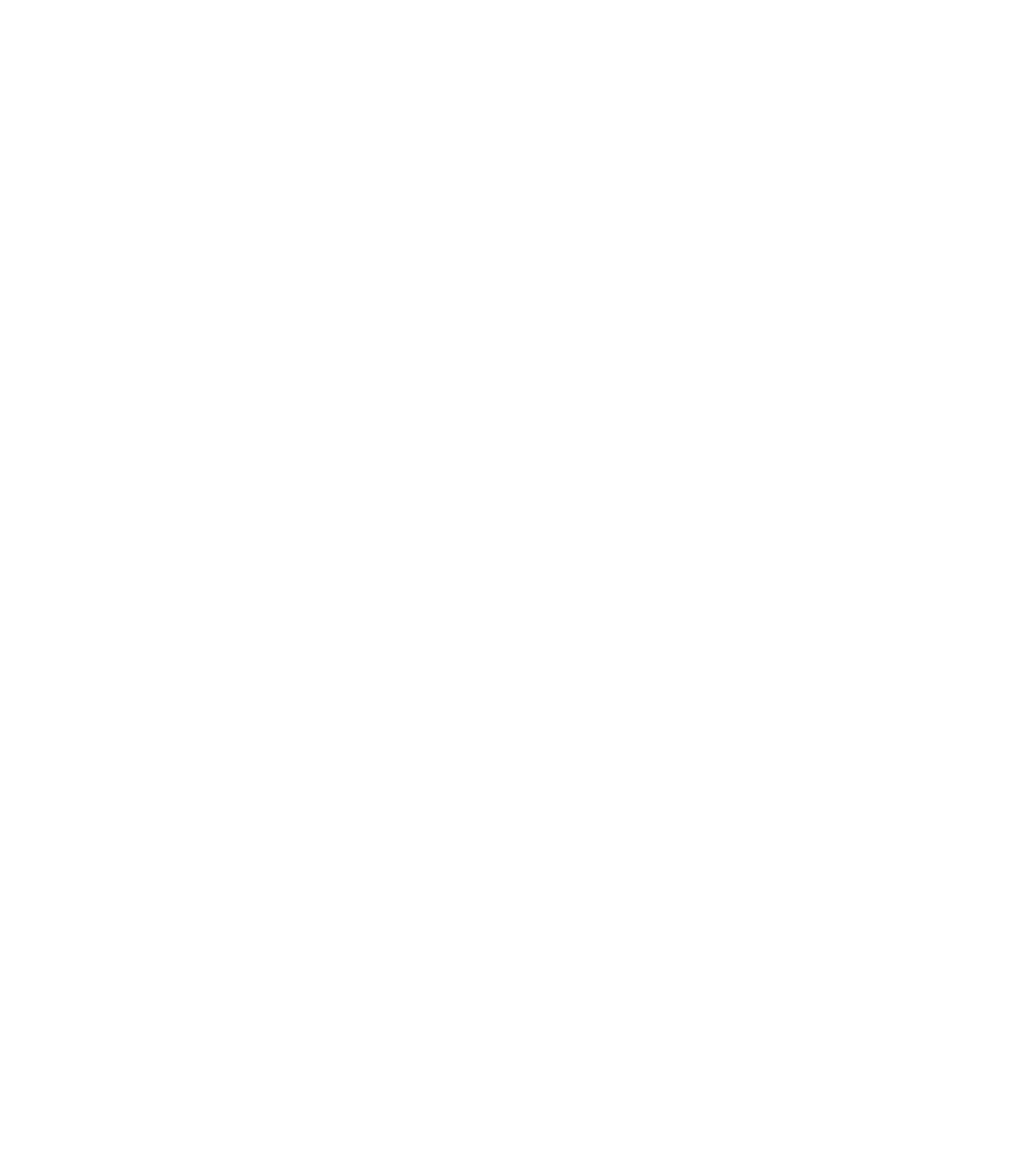
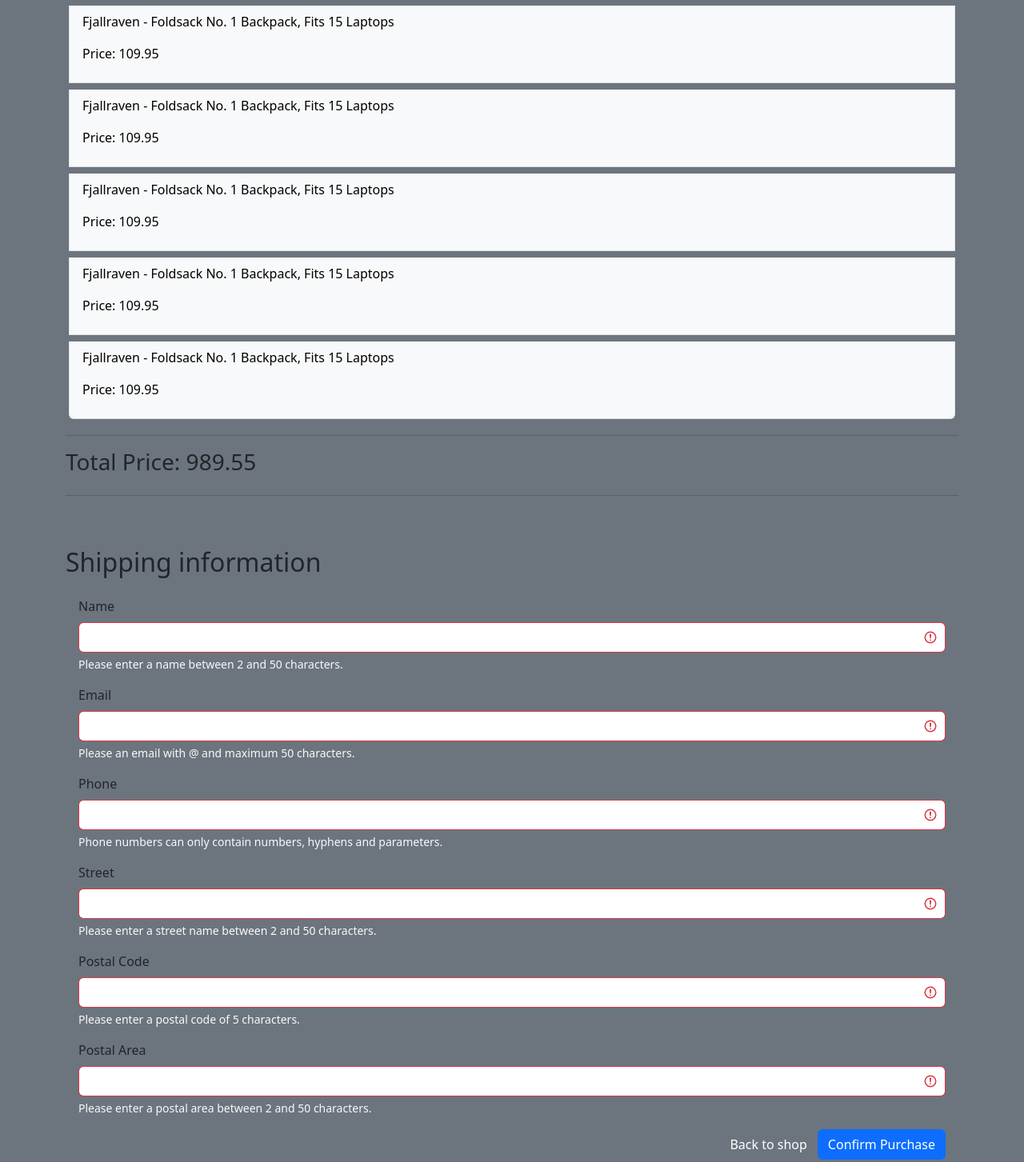
Before and after one commit to AndreasOO/nac-frontend-angular-individual-assignment, an Angular app: page /checkout in a window 1280 px wide. Shown: the part 537-1990 px from the top of the page at 80% size. Before the commit the page ends 800 px from the top, so only its background shows below. Built offline with nearby package versions, Linux system fonts and the light colour scheme.

Commit message:
Added html for checkout-view component - ugly but works

```diff
--- a/src/app/checkout/checkout-view/checkout-view.component.html
+++ b/src/app/checkout/checkout-view/checkout-view.component.html
@@ -1 +1,77 @@
-<p>checkout-view works!</p>
+<div class="container bg-secondary">
+  <h2 class="py-2">Order items</h2>
+  <ul class="list-group" id="orderSummary">
+    <li *ngFor="let item of shoppingCart" class="list-group-item bg-light text-black m-1">
+      <p>{{item.title}}</p>
+      <p>Price: {{item.price}}</p>
+    </li>
+  </ul>
+  <hr>
+  <h3>Total Price: {{totalPrice}}</h3>
+  <ul class="list-group list-group-horizontal" id="totalPrice">
+  </ul>
+
+  <hr>
+</div>
+
+<div class="container pt-5">
+  <h2>Shipping information</h2>
+<form class="p-3">
+  <div class="mb-3">
+    <!-- Add js validation on each input element - then add class is-invalid   if validation fail-->
+    <label for="validationCustomerName" class="form-label">Name</label>
+    <div class="input-group has-validation">
+      <input type="text" class="form-control is-invalid" id="validationCustomerName" required>
+      <div class="invalid-feedback text-light">Please enter a name between 2 and 50 characters.</div>
+    </div>
+  </div>
+
+  <div class="mb-3">
+    <label for="validationCustomerEmail" class="form-label">Email</label>
+    <div class="input-group has-validation">
+      <input type="email" class="form-control is-invalid" id="validationCustomerEmail" required>
+      <div class="invalid-feedback text-light">Please an email with &#64; and maximum 50 characters.</div>
+    </div>
+  </div>
+
+
+  <div class="mb-3">
+    <label for="validationCustomerPhone" class="form-label">Phone</label>
+    <div class="input-group has-validation">
+      <input type="text" class="form-control is-invalid" id="validationCustomerPhone" required>
+      <div class="invalid-feedback text-light">Phone numbers can only contain numbers, hyphens and parameters.</div>
+    </div>
+  </div>
+
+  <div class="mb-3">
+    <label for="validationCustomerStreetAddress" class="form-label">Street</label>
+    <div class="input-group has-validation">
+      <input type="text" class="form-control is-invalid" id="validationCustomerStreetAddress"  required>
+      <div class="invalid-feedback text-light">Please enter a street name between 2 and 50 characters.</div>
+    </div>
+  </div>
+
+
+  <div class="mb-3">
+    <label for="validationCustomerPostalCode" class="form-label">Postal Code</label>
+    <div class="input-group has-validation">
+      <input type="text" class="form-control is-invalid" id="validationCustomerPostalCode" required>
+      <div class="invalid-feedback text-light">Please enter a postal code of 5 characters.</div>
+    </div>
+  </div>
+
+  <div class="mb-3">
+    <label for="validationCustomerPostalArea" class="form-label">Postal Area</label>
+    <div class="input-group has-validation">
+      <input type="text" class="form-control is-invalid" id="validationCustomerPostalArea" required>
+      <div class="invalid-feedback text-light">Please enter a postal area between 2 and 50 characters.</div>
+    </div>
+  </div>
+
+
+  <div class="modal-footer">
+    <button type="button" class="btn btn-secondary" data-bs-dismiss="modal">Back to shop</button>
+    <button type="submit" class="btn btn-primary">Confirm Purchase</button>
+  </div>
+</form>
+</div>
--- a/src/app/checkout/checkout-view/checkout-view.component.ts
+++ b/src/app/checkout/checkout-view/checkout-view.component.ts
@@ -1,4 +1,5 @@
-import { Component } from '@angular/core';
+import {Component, OnInit} from '@angular/core';
+import {Product} from '../../products/product';
 
 @Component({
   selector: 'app-checkout-view',
@@ -6,6 +7,26 @@
   templateUrl: './checkout-view.component.html',
   styleUrl: './checkout-view.component.css'
 })
-export class CheckoutViewComponent {
+export class CheckoutViewComponent implements OnInit {
+  shoppingCart:Product[] | undefined
+  totalPrice:number | undefined
+  constructor() {
+  }
 
+  // TODO CHECK IF WE CAN GET DATA FROM SHOPPING CART COMPONENT
+  ngOnInit() {
+    // check if local storage contains cart -> if yes then get them, if no then create empty list
+    this.shoppingCart = [
+      {id:1, title:"Fjallraven - Foldsack No. 1 Backpack, Fits 15 Laptops", price:109.95, description:"Your perfect pack for everyday use and walks in the forest. Stash your laptop (up to 15 inches) in the padded sleeve, your everyday", category:"men's clothing", ratingCount:120, rate:3.9, imageUrl:"https://fakestoreapi.com/img/81fPKd-2AYL._AC_SL1500_.jpg"},
+      {id:1, title:"Fjallraven - Foldsack No. 1 Backpack, Fits 15 Laptops", price:109.95, description:"Your perfect pack for everyday use and walks in the forest. Stash your laptop (up to 15 inches) in the padded sleeve, your everyday", category:"men's clothing", ratingCount:120, rate:3.9, imageUrl:"https://fakestoreapi.com/img/81fPKd-2AYL._AC_SL1500_.jpg"},
+      {id:1, title:"Fjallraven - Foldsack No. 1 Backpack, Fits 15 Laptops", price:109.95, description:"Your perfect pack for everyday use and walks in the forest. Stash your laptop (up to 15 inches) in the padded sleeve, your everyday", category:"men's clothing", ratingCount:120, rate:3.9, imageUrl:"https://fakestoreapi.com/img/81fPKd-2AYL._AC_SL1500_.jpg"},
+      {id:1, title:"Fjallraven - Foldsack No. 1 Backpack, Fits 15 Laptops", price:109.95, description:"Your perfect pack for everyday use and walks in the forest. Stash your laptop (up to 15 inches) in the padded sleeve, your everyday", category:"men's clothing", ratingCount:120, rate:3.9, imageUrl:"https://fakestoreapi.com/img/81fPKd-2AYL._AC_SL1500_.jpg"},
+      {id:1, title:"Fjallraven - Foldsack No. 1 Backpack, Fits 15 Laptops", price:109.95, description:"Your perfect pack for everyday use and walks in the forest. Stash your laptop (up to 15 inches) in the padded sleeve, your everyday", category:"men's clothing", ratingCount:120, rate:3.9, imageUrl:"https://fakestoreapi.com/img/81fPKd-2AYL._AC_SL1500_.jpg"},
+      {id:1, title:"Fjallraven - Foldsack No. 1 Backpack, Fits 15 Laptops", price:109.95, description:"Your perfect pack for everyday use and walks in the forest. Stash your laptop (up to 15 inches) in the padded sleeve, your everyday", category:"men's clothing", ratingCount:120, rate:3.9, imageUrl:"https://fakestoreapi.com/img/81fPKd-2AYL._AC_SL1500_.jpg"},
+      {id:1, title:"Fjallraven - Foldsack No. 1 Backpack, Fits 15 Laptops", price:109.95, description:"Your perfect pack for everyday use and walks in the forest. Stash your laptop (up to 15 inches) in the padded sleeve, your everyday", category:"men's clothing", ratingCount:120, rate:3.9, imageUrl:"https://fakestoreapi.com/img/81fPKd-2AYL._AC_SL1500_.jpg"},
+      {id:1, title:"Fjallraven - Foldsack No. 1 Backpack, Fits 15 Laptops", price:109.95, description:"Your perfect pack for everyday use and walks in the forest. Stash your laptop (up to 15 inches) in the padded sleeve, your everyday", category:"men's clothing", ratingCount:120, rate:3.9, imageUrl:"https://fakestoreapi.com/img/81fPKd-2AYL._AC_SL1500_.jpg"},
+      {id:1, title:"Fjallraven - Foldsack No. 1 Backpack, Fits 15 Laptops", price:109.95, description:"Your perfect pack for everyday use and walks in the forest. Stash your laptop (up to 15 inches) in the padded sleeve, your everyday", category:"men's clothing", ratingCount:120, rate:3.9, imageUrl:"https://fakestoreapi.com/img/81fPKd-2AYL._AC_SL1500_.jpg"}
+    ]
+    this.totalPrice = Math.round(this.shoppingCart.map(prod => prod.price).reduce((x,y) => x+y)*100)/100;
+  }
 }
```
